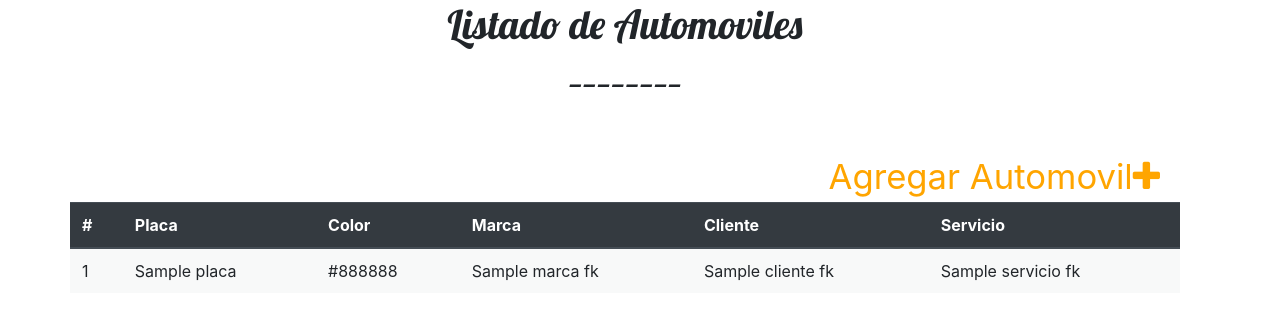
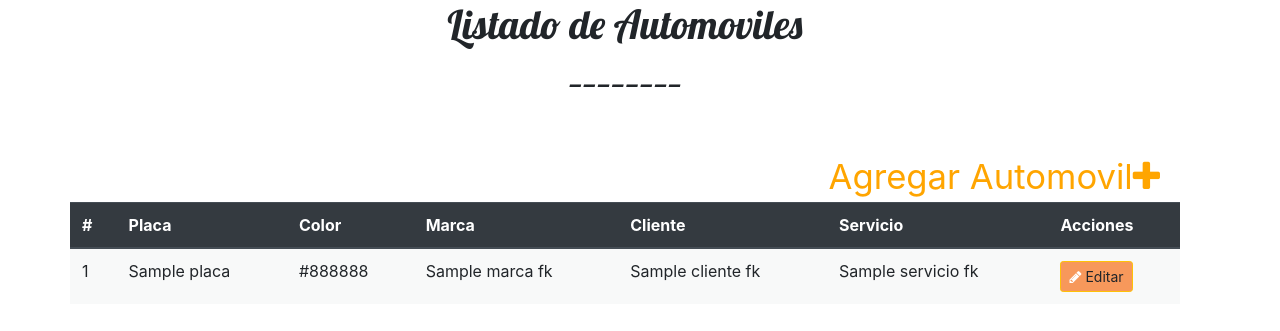
Before and after one commit to AndresitoBross/PrograComercialPRF, a Django app: template carwash/templates/blog/automovil_lista.html in a window 1280 px wide. Shown: the top 331 px of the page. Run offline with Django 3.2, Linux system fonts and the light colour scheme; the template is opened without the code that fills it: most values are stand-ins (such as "Sample title", 1, 10 or a date in 2020); some libraries are stand-ins or nearby versions.

Commit message:
Funcion de editar automovil

```diff
--- a/carwash/templates/blog/automovil_lista.html
+++ b/carwash/templates/blog/automovil_lista.html
@@ -13,17 +13,22 @@
                 <th class="header" scope="col">Marca</th>
                 <th class="header" scope="col">Cliente</th>
                 <th class="header" scope="col">Servicio</th>
+                <th class="header" scope="col">Acciones</th>
             </tr>
         </thead>
         <tbody>
-            {% for automoviles in automovil %}
+            {% for automovil in automoviles %}
             <tr>
-                <td>{{automoviles.pk}}</td>
-                <td>{{automoviles.placa}}</td>
-                <td>{{automoviles.color}}</td>
-                <td>{{automoviles.marca_fk.nombre}}</td>
-                <td>{{automoviles.cliente_fk.nombres}}</td>
-                <td>{{automoviles.servicio_fk.nombre}}</td>
+                <td>{{automovil.pk}}</td>
+                <td>{{automovil.placa}}</td>
+                <td>{{automovil.color}}</td>
+                <td>{{automovil.marca_fk.nombre}}</td>
+                <td>{{automovil.cliente_fk.nombres}}</td>
+                <td>{{automovil.servicio_fk.nombre}}</td>
+                <td><a class="btn btn-warning btn-sm" style="background-color:#F7985B;"
+                    href="{% url 'automovil_editar' pk=automovil.pk %}">
+                    <i class="fa fa-pencil" style="color: white;"></i>&nbsp;Editar</a>
+                </td>
             </tr>
             {%endfor %}
         </tbody>
--- a/carwash/urls.py
+++ b/carwash/urls.py
@@ -20,4 +20,5 @@ urlpatterns = [
     #Automovil
     path('automovil', views.automovil_lista, name='automovil_lista'),
     path('automovil/nuevo', views.automovil_nuevo, name='automovil_nuevo'),
+    path('automovil/<int:pk>/editar/', views.automovil_editar, name='automovil_editar'),
 ]
```
Also changed, not shown: carwash/views.py (+14 -2 lines).
